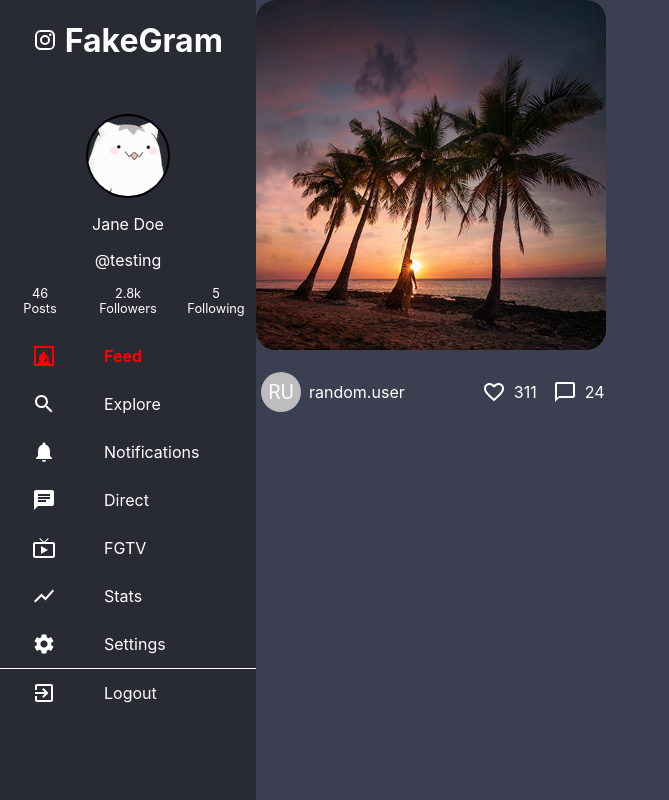
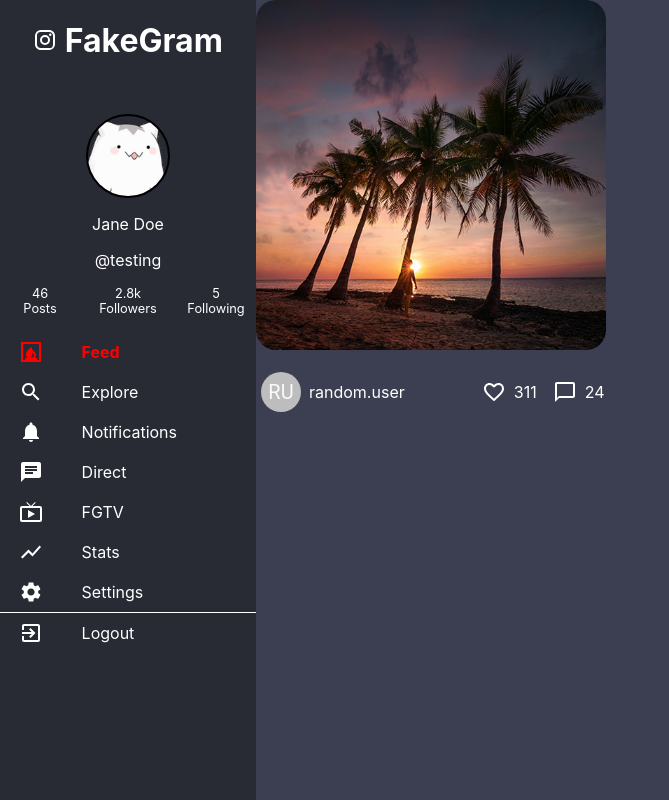
Before and after one commit to JNoris/social-media-react-app, a React (Create React App) app in the folder social-media-react-app/: page / in a window 1280 px wide. Shown: the whole page, without its empty margins (0-669 px from the left). Built offline with nearby package versions, Linux system fonts and the light colour scheme.

Commit message:
Side nav font size

```diff
--- a/social-media-react-app/src/components/SideNav/SideNavList/SideNavList.styles.js
+++ b/social-media-react-app/src/components/SideNav/SideNavList/SideNavList.styles.js
@@ -20,32 +20,19 @@ export const ListWrapper = styled.div`
 
 export const Li = styled.li`
     svg{
-        margin-right:3rem;
+        margin-right:3vw;
     }
     .sidenav-link {
-        padding-left:2rem;
+        padding-left:1.5vw;
         display:flex;
         align-items:center;
-        height:3rem;
+        height:5vh;;
     }
 
     .sidenav-link:hover {
         background-color: #3C3F51;
     }
-    @media only screen and (max-width: 900px) {
-        svg{
-            margin-right:2rem;
-        }
-        div{
-            font-size:1rem;
-        }
-    }
-    @media only screen and (max-width: 768px) {
-        svg{
-            margin-right:1rem;
-        }
-        div{
-            font-size:0.75rem;
-        }
+    div{
+        fontsize:2vw;
     }
 `;
--- a/social-media-react-app/src/components/SideNav/SideNavProfile/SideNavProfileComponents/SideNavProfileComponents.styles.js
+++ b/social-media-react-app/src/components/SideNav/SideNavProfile/SideNavProfileComponents/SideNavProfileComponents.styles.js
@@ -16,19 +16,10 @@ export const InfoWrapper = styled.div`
 export const Center = styled.div`
     text-align: center;
     p{
-        font-size:0.8rem;
+        font-size: clamp(0.6rem,1vw,0.8rem);
         margin:0;
     }
-    @media only screen and (max-width: 900px) {
-        p{
-            font-size:0.6rem;
-        }
-    }
-    @media only screen and (max-width: 768px) {
-        p{
-            font-size:0.5rem;
-        }
-    }
+
 `;
 export const FlexCenter = styled.div`
     display: flex;
```
